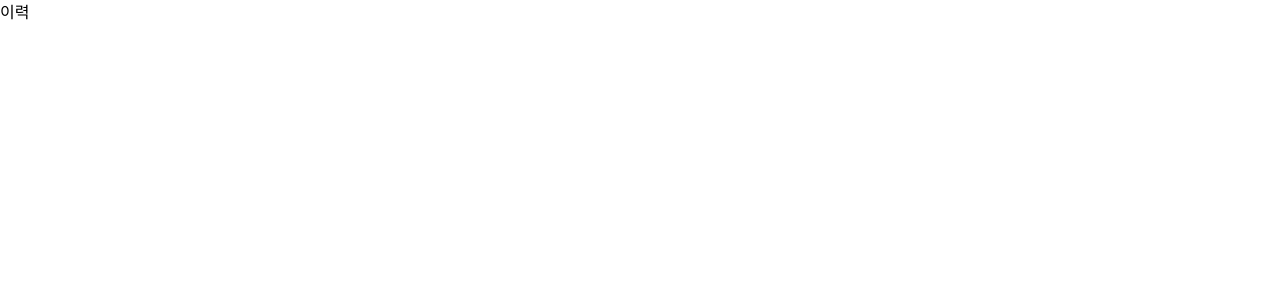
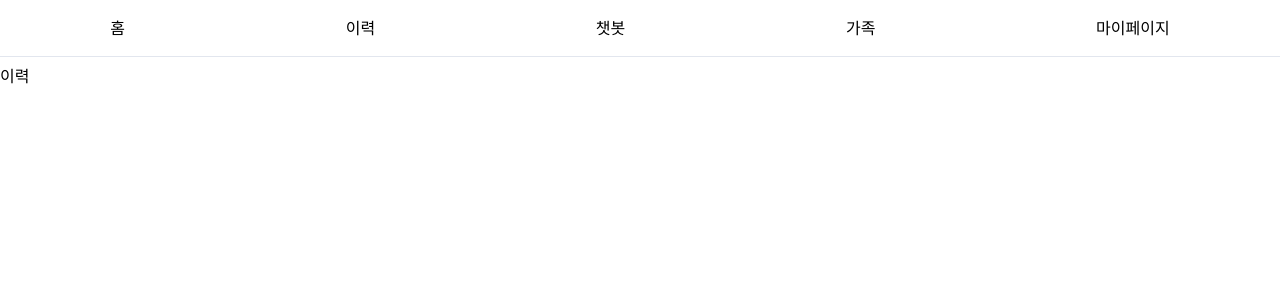
Before and after one commit to SafeFam/SafeFam_Web, a React (Vite) app: page /history in a window 1280 px wide. Shown: the top 300 px of the page. Built offline with nearby package versions, Linux system fonts and the light colour scheme; a web font is replaced by a local one.

Commit message:
chore: add TopNav and routing structure

```diff
--- a/src/App.tsx
+++ b/src/App.tsx
@@ -1,8 +1,11 @@
 import { BrowserRouter, Routes, Route } from 'react-router-dom'
+import TopNav from './components/TopNav'
 
 function App() {
   return (
     <BrowserRouter>
+      <TopNav />
+      <div className="pt-16">
         <Routes>
           <Route path="/" element={<div>온보딩</div>} />
           <Route path="/home" element={<div>홈</div>} />
@@ -11,6 +14,7 @@ function App() {
           <Route path="/family" element={<div>가족</div>} />
           <Route path="/mypage" element={<div>마이페이지</div>} />
         </Routes>
+      </div>
     </BrowserRouter>
   )
 }
--- /dev/null
+++ b/src/components/TopNav.tsx
@@ -0,0 +1,13 @@
+import { NavLink } from 'react-router-dom'
+
+export default function TopNav() {
+  return (
+    <nav className="fixed top-0 left-0 right-0 bg-white border-b border-line flex justify-around py-4">
+      <NavLink to="/home">홈</NavLink>
+      <NavLink to="/history">이력</NavLink>
+      <NavLink to="/chat">챗봇</NavLink>
+      <NavLink to="/family">가족</NavLink>
+      <NavLink to="/mypage">마이페이지</NavLink>
+    </nav>
+  )
+}
```
Lines whose indentation alone changed are shown as unchanged.
